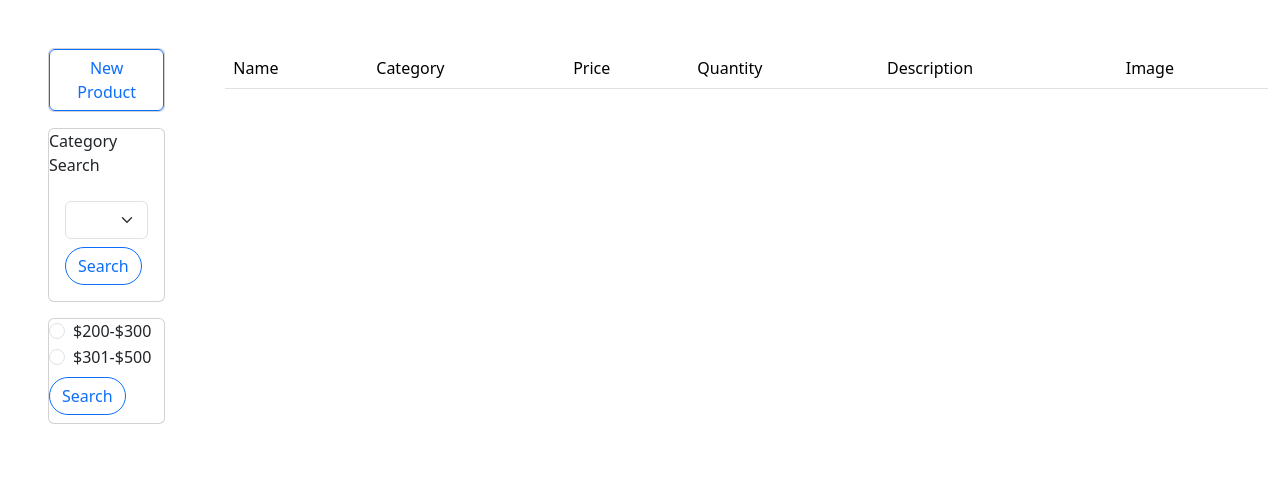
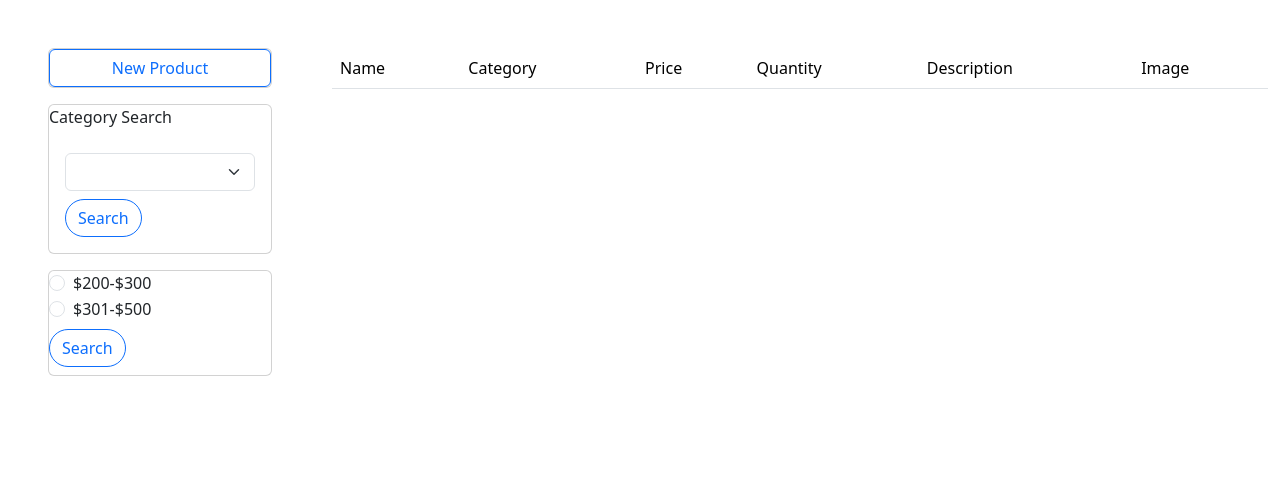
Before and after one commit to ayeayemyint100314/110_ecomm, a PHP site: page /viewProduct.php in a window 1280 px wide. Shown: the part 140-627 px from the top of the page. Run offline with PHP 8.4, Linux system fonts and the light colour scheme; data that the repository does not hold is empty.

Commit message:
admin tasks are mostly done

```diff
--- a/admin/login.php
+++ b/admin/login.php
@@ -6,7 +6,7 @@ if(!isset($_SESSION))
 require_once "dbconnect.php";
 if (isset($_POST['login'])) // $_POST is super global array
 {
-    $email = $_POST['email']; // retrieve email value of user
+    $email = htmlspecialchars($_POST['email']); // retrieve email value of user
     $password = $_POST['password']; // retrieve password of user
 
     $sql = "select * from admin where email=?";
@@ -19,8 +19,7 @@ if (isset($_POST['login'])) // $_POST is super global array
         if (password_verify($password, $adminInfo['password'])) {
             $_SESSION['loginSuccess']= true;
             $_SESSION['email'] = $email;
-
-
+            header("Location:viewProduct.php");
 
         } else { // password and hash doesn't match.
             $errorMessage = "Email or password might be incorrect!!";
--- a/admin/viewProduct.php
+++ b/admin/viewProduct.php
@@ -119,7 +119,7 @@ else if(isset($_POST['radioBtn'])) // for radio search
         </div>
 
         <div class="row"><!-- content   -->
-            <div class="col-md-2 py-5 px-5">
+            <div class="col-md-3 py-5 px-5">
                 <div class="card mb-3">
                     <a href="insertProduct2.php" class="btn btn-outline-primary card-link">New Product</a>
                 </div>
@@ -162,7 +162,7 @@ else if(isset($_POST['radioBtn'])) // for radio search
                 </div>
             </div>
 
-            <div class="col-md-10 py-5"><!-- table view   -->
+            <div class="col-md-9 py-5"><!-- table view   -->
                 <?php
                 if (isset($_SESSION['message'])) {
                     echo "<p class='alert alert-success' style=width:500px>$_SESSION[message] </p>";
```
Also changed, not shown: admin/productImage/chigoAircon.jfif (added), admin/productImage/sharpTwodoor.jfif (added), admin/productImage/sharpaircon.jfif (added), admin/productImage/smartSamsung.jfif (added).
